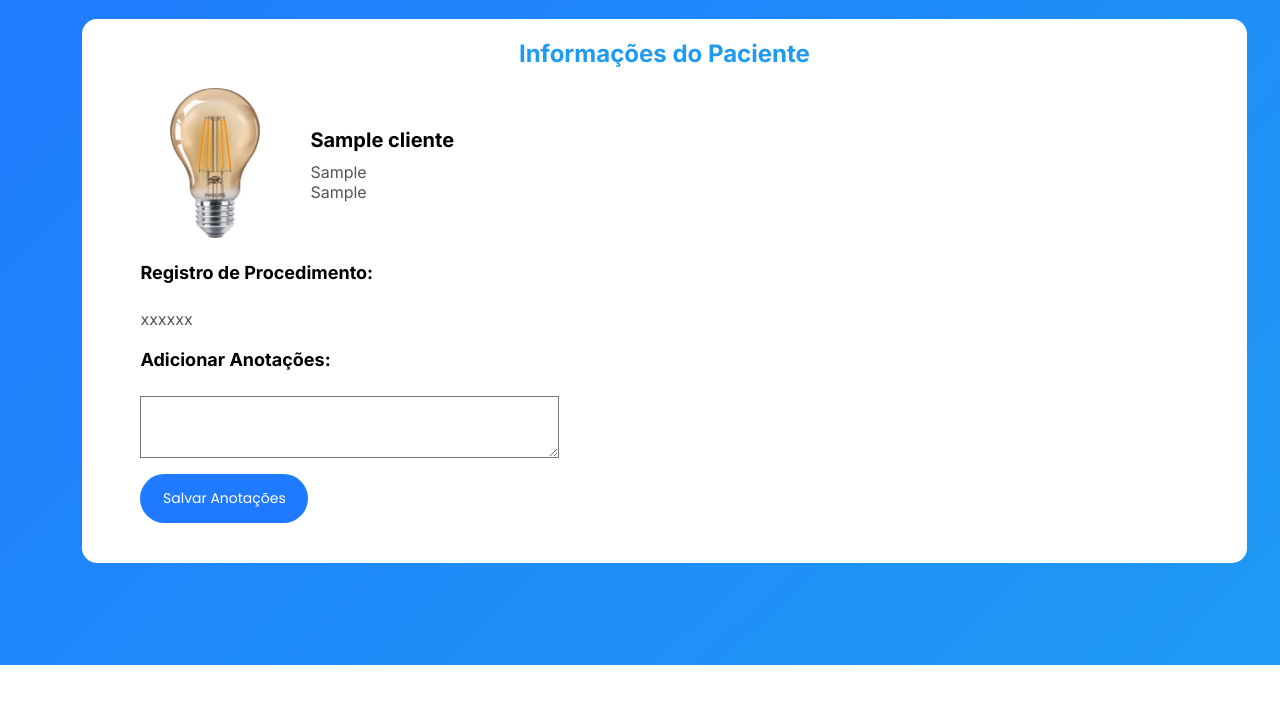
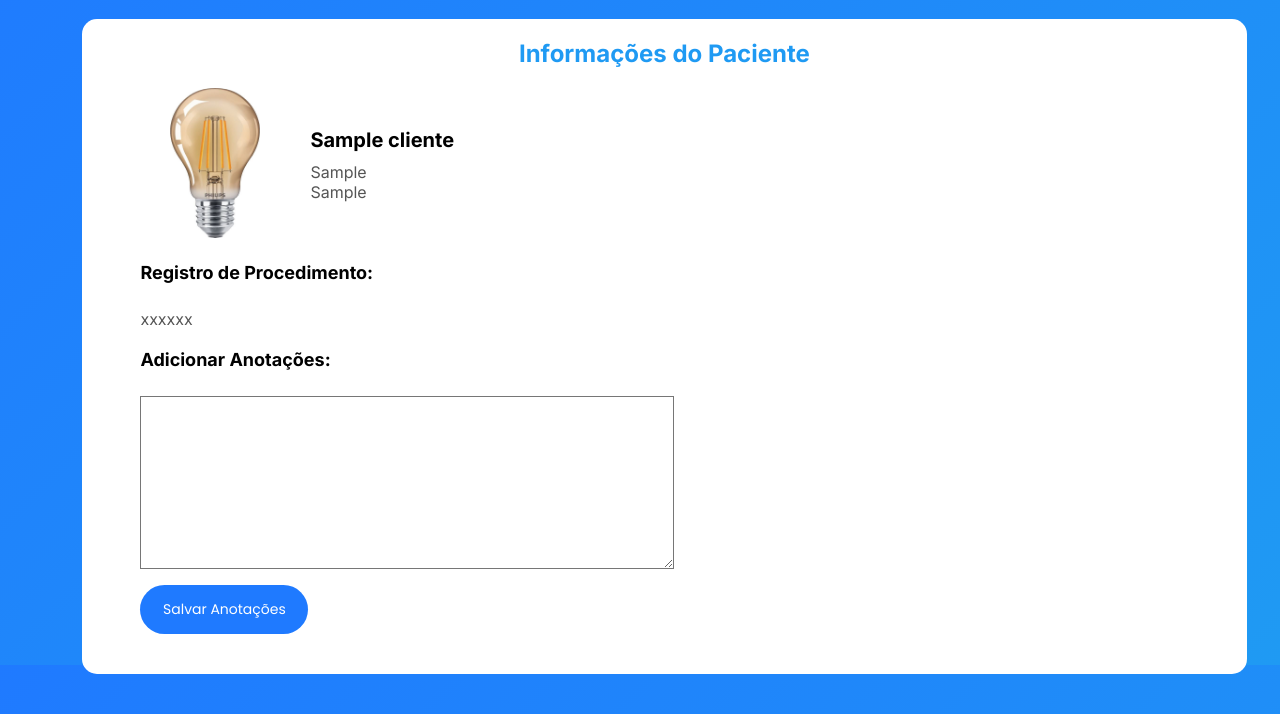
Before and after one commit to Christian-M17/PIT-SoftwareClinico, a PHP site: page /clientes.php in a window 1280 px wide. Shown: the part 135-849 px from the top of the page. Before the commit the page ends 800 px from the top, so only its background shows below. Run offline with PHP 8.4, Linux system fonts and the light colour scheme; the visitor is signed in with stand-in values (Sample User, id 1); tables that the repository leaves empty or names only in its code hold one stand-in row (values such as "Sample post"); data that the repository does not hold is empty.

Commit message:
Update landingPage.css

```diff
--- a/css/landingPage.css
+++ b/css/landingPage.css
@@ -768,7 +768,7 @@ ACESSAR CONTA E CADASTRAR COM SUPORTE
   align-items: center;
 }
 
-.procedure-record button{
+.input{
   border-radius: 1.875rem;
   background: #1F7AFF;
   width: 12em;
@@ -782,3 +782,10 @@ ACESSAR CONTA E CADASTRAR COM SUPORTE
   line-height: normal;
   cursor: pointer;
 }
+
+.procedure-record textarea{
+  min-width: 40em;
+    min-height: 13em;
+    max-width: 40em;
+    max-height: 13em;
+}
```
